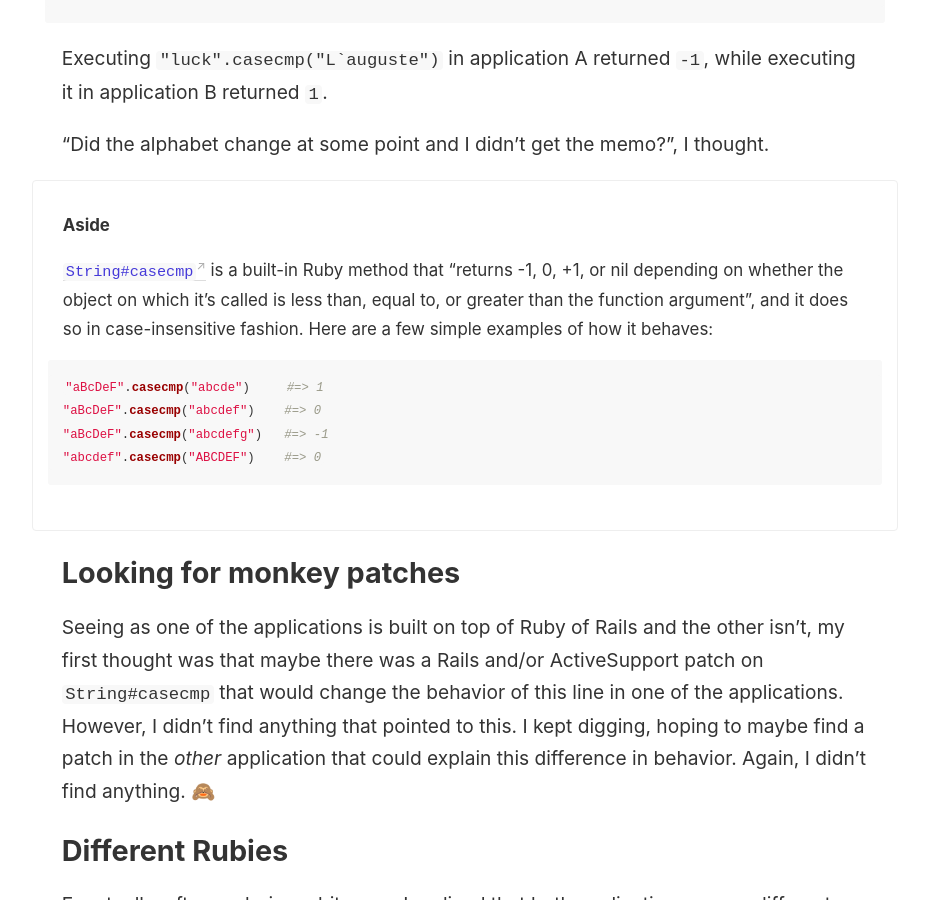
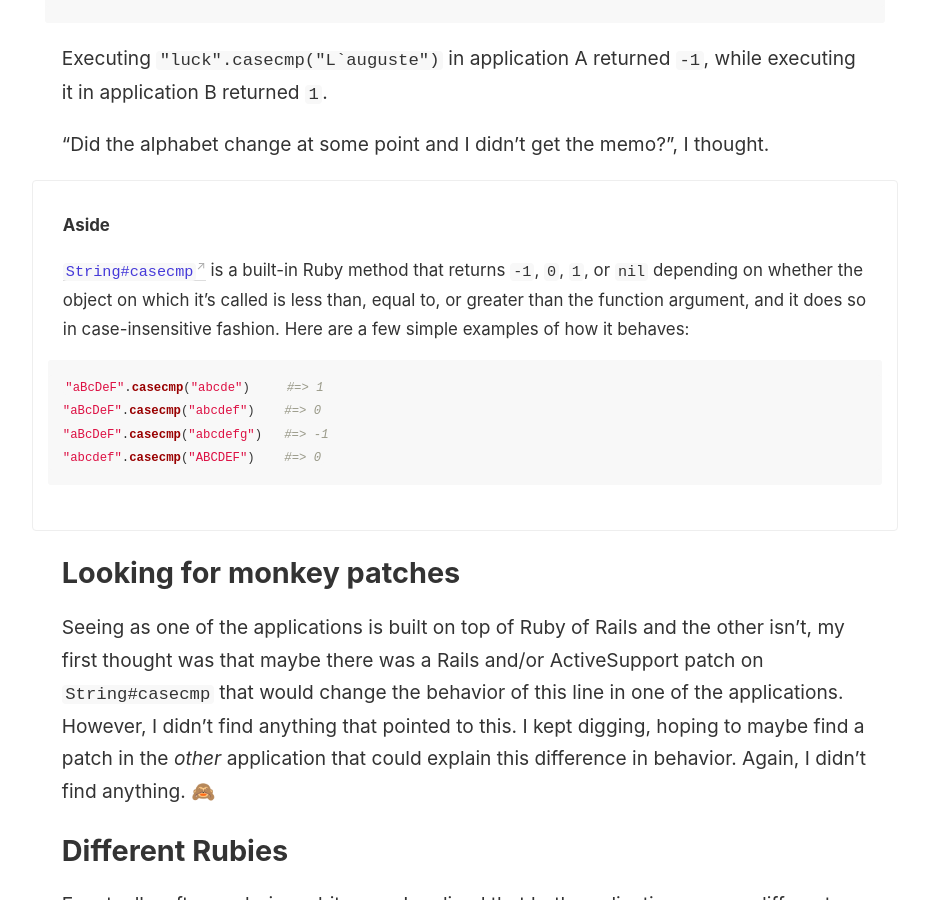
Before and after one commit to maximevaillancourt/maximevaillancourt.github.io, a Jekyll site: the page built from _posts/2020-08-13-did-the-alphabet-change-or-what.md, in a window 1280 px wide and 900 px high, scrolled down 766 px. Shown: the whole window, without its empty margins (175-1104 px from the left). Built offline with Jekyll 4.4.1, drawn with Linux system fonts in a browser that asks for light colours.

````diff
--- a/_posts/2020-08-13-did-the-alphabet-change-or-what.md
+++ b/_posts/2020-08-13-did-the-alphabet-change-or-what.md
@@ -20,7 +20,7 @@ Executing ``"luck".casecmp("L`auguste")`` in application A returned `-1`, while
 
 > **Aside**
 >
-> [`String#casecmp`](https://ruby-doc.org/core-2.7.1/String.html#method-i-casecmp) is a built-in Ruby method that "returns -1, 0, +1, or nil depending on whether the object on which it's called is less than, equal to, or greater than the function argument", and it does so in case-insensitive fashion. Here are a few simple examples of how it behaves:
+> [`String#casecmp`](https://ruby-doc.org/core-2.7.1/String.html#method-i-casecmp) is a built-in Ruby method that returns `-1`, `0`, `1`, or `nil` depending on whether the object on which it's called is less than, equal to, or greater than the function argument, and it does so in case-insensitive fashion. Here are a few simple examples of how it behaves:
 >
 > ```rb
 > "aBcDeF".casecmp("abcde")     #=> 1
````
